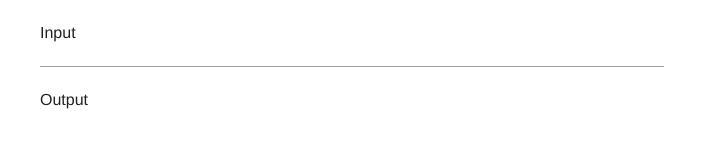
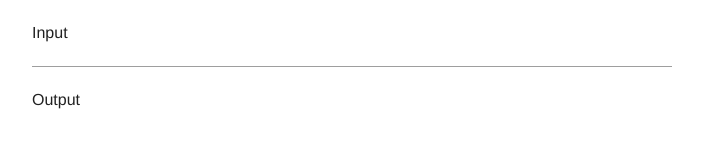
Before and after one commit to ionstage/board, a plain HTML site: page template.html in a window 1280 px wide. Shown: the full height of the page, 288-991 px from the left. Drawn offline with Linux system fonts and the light colour scheme.

Commit message:
Modify CSS style of 'main' element

```diff
--- a/template.html
+++ b/template.html
@@ -17,8 +17,8 @@
     }
 
     .main {
-      margin: 0 auto 96px auto;
-      max-width: 624px;
+      margin: 0 auto;
+      max-width: 640px;
     }
 
     .section {
```
